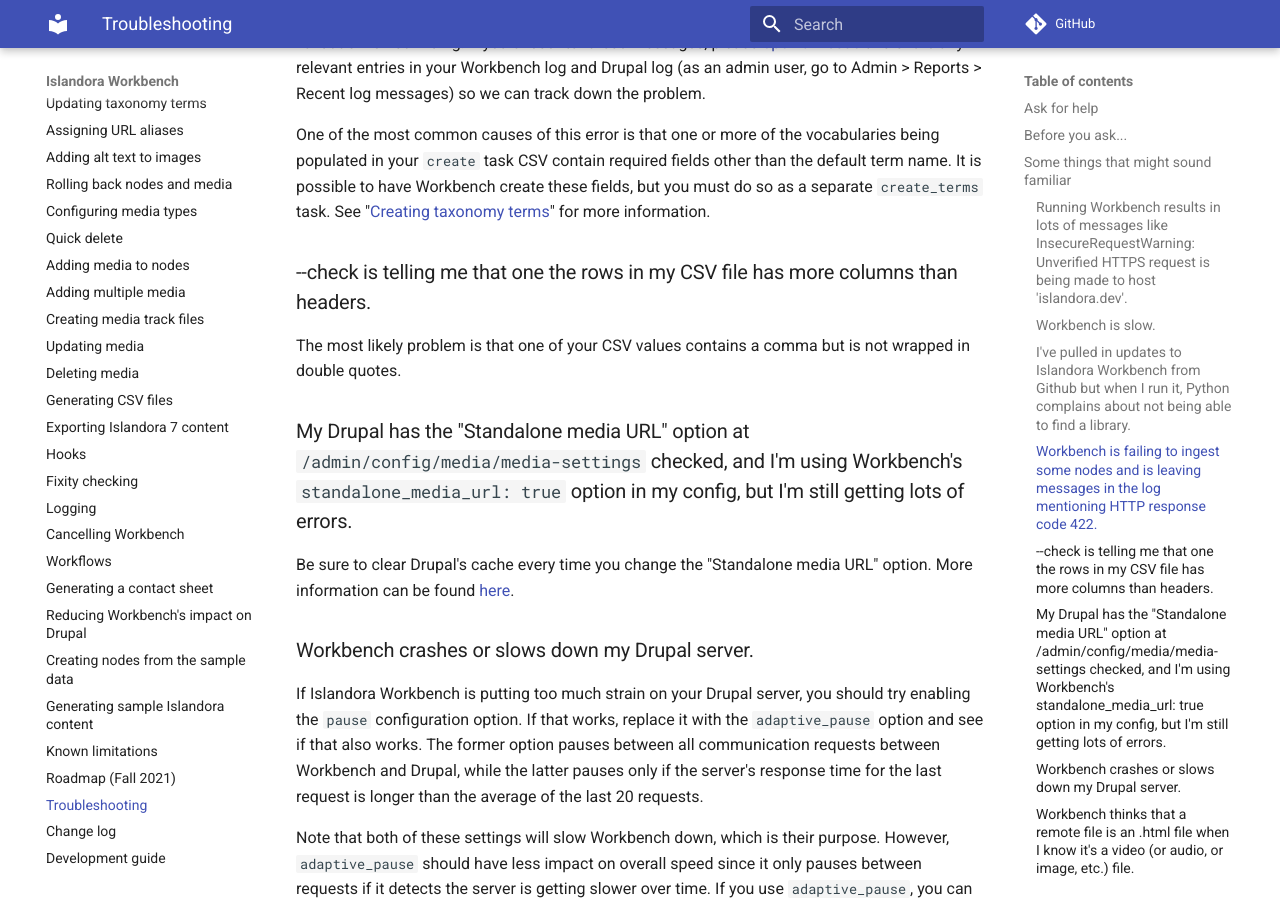
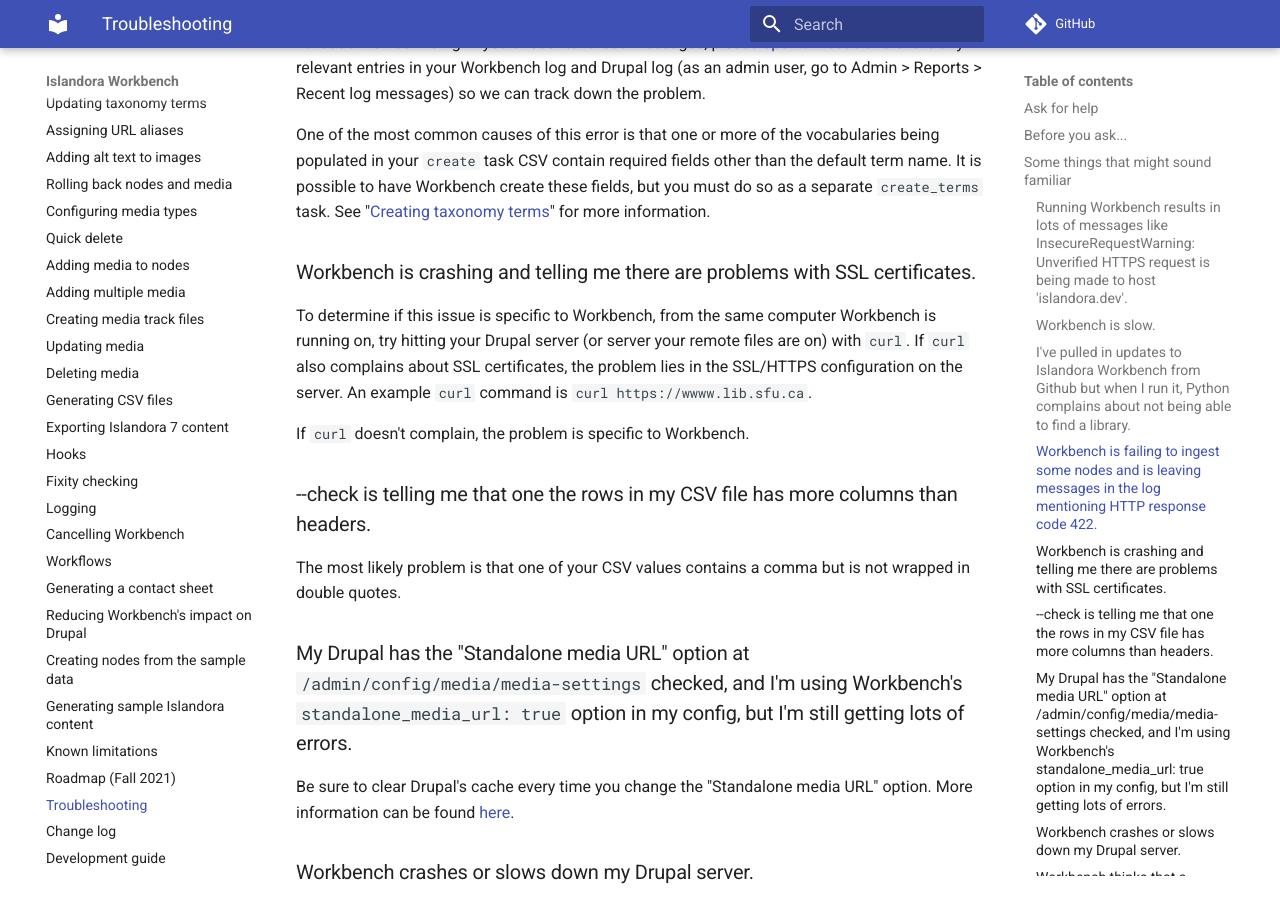
Before and after one commit to mjordan/islandora_workbench_docs, an MkDocs documentation site: the page built from docs/troubleshooting.md, in a window 1280 px wide and 900 px high, scrolled down 2519 px. Built offline with MkDocs 1.6.1 and Material for MkDocs 9.7.7, drawn with Linux system fonts in a browser that asks for light colours; comment, search, counter and statistics services are not loaded.

Commit message:
Updated the troubleshooting page.

```diff
--- a/docs/troubleshooting.md
+++ b/docs/troubleshooting.md
@@ -57,6 +57,12 @@
 This is probably caused by unexpected data in your CSV file that Workbench's `--check` validation is not finding. If you encounter these messages, please [open an issue](https://github.com/mjordan/islandora_workbench/issues) and share any relevant entries in your Workbench log and Drupal log (as an admin user, go to Admin > Reports > Recent log messages) so we can track down the problem.
 
 One of the most common causes of this error is that one or more of the vocabularies being populated in your `create` task CSV contain required fields other than the default term name. It is possible to have Workbench create these fields, but you must do so as a separate `create_terms` task. See "[Creating taxonomy terms](/islandora_workbench_docs/creating_taxonomy_terms)" for more information.
+
+### Workbench is crashing and telling me there are problems with SSL certificates.
+
+To determine if this issue is specific to Workbench, from the same computer Workbench is running on, try hitting your Drupal server (or server your remote files are on) with `curl`. If `curl` also complains about SSL certificates, the problem lies in the SSL/HTTPS configuration on the server. An example `curl` command is `curl https://wwww.lib.sfu.ca`.
+
+If `curl` doesn't complain, the problem is specific to Workbench.
 
 ### --check is telling me that one the rows in my CSV file has more columns than headers.
 
```
Also changed, not shown: docs/changelog.md (+1 -0 lines).
